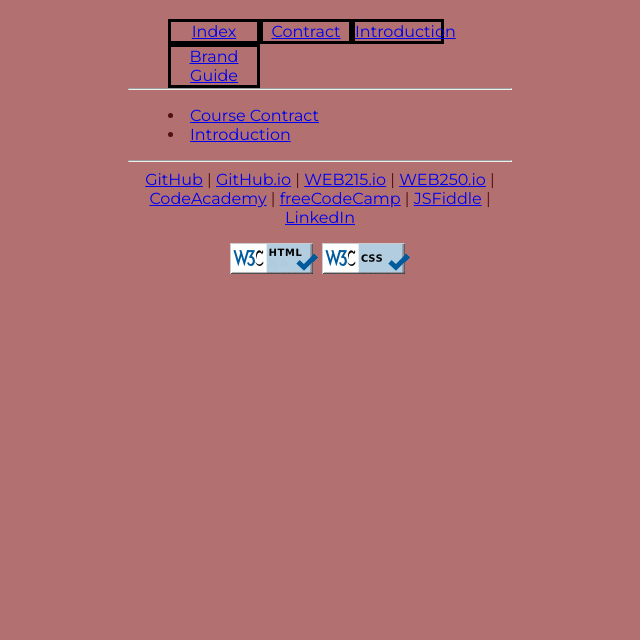
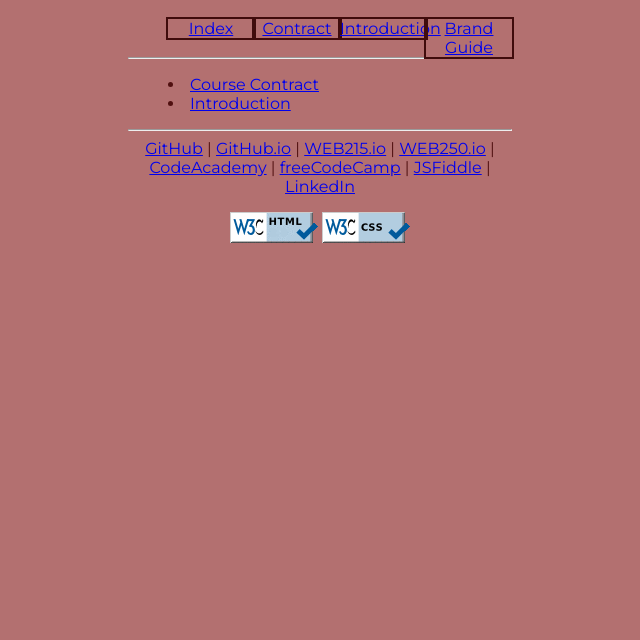
Before and after one commit to cbaile47/web250, a plain HTML site: page index.html in a window 1280 px wide. Shown: the part 160-800 px from the top of the page, without its empty margins (320-960 px from the left). Drawn offline with nearby package versions, Linux system fonts and the light colour scheme; a web font is replaced by a local one.

Commit message:
Update default.css

```diff
--- a/styles/default.css
+++ b/styles/default.css
@@ -21,8 +21,7 @@ header nav ul li {
 	float: left;
 	position:relative;
 	width: 25%;
-	border: solid;
-	border-color: black;
+	outline: 2px solid rgb(64, 12, 12);
 }
 
 header nav a {
```
